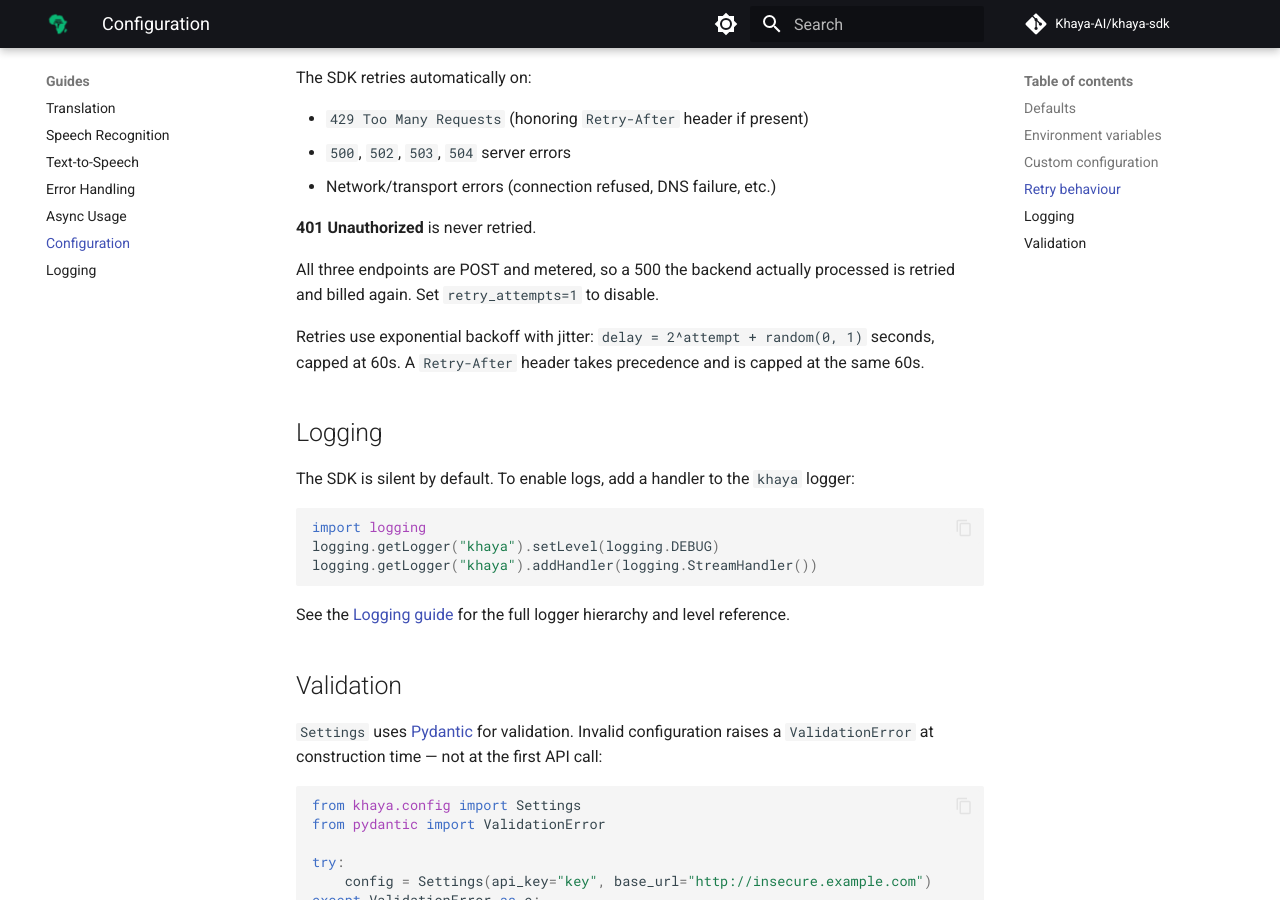
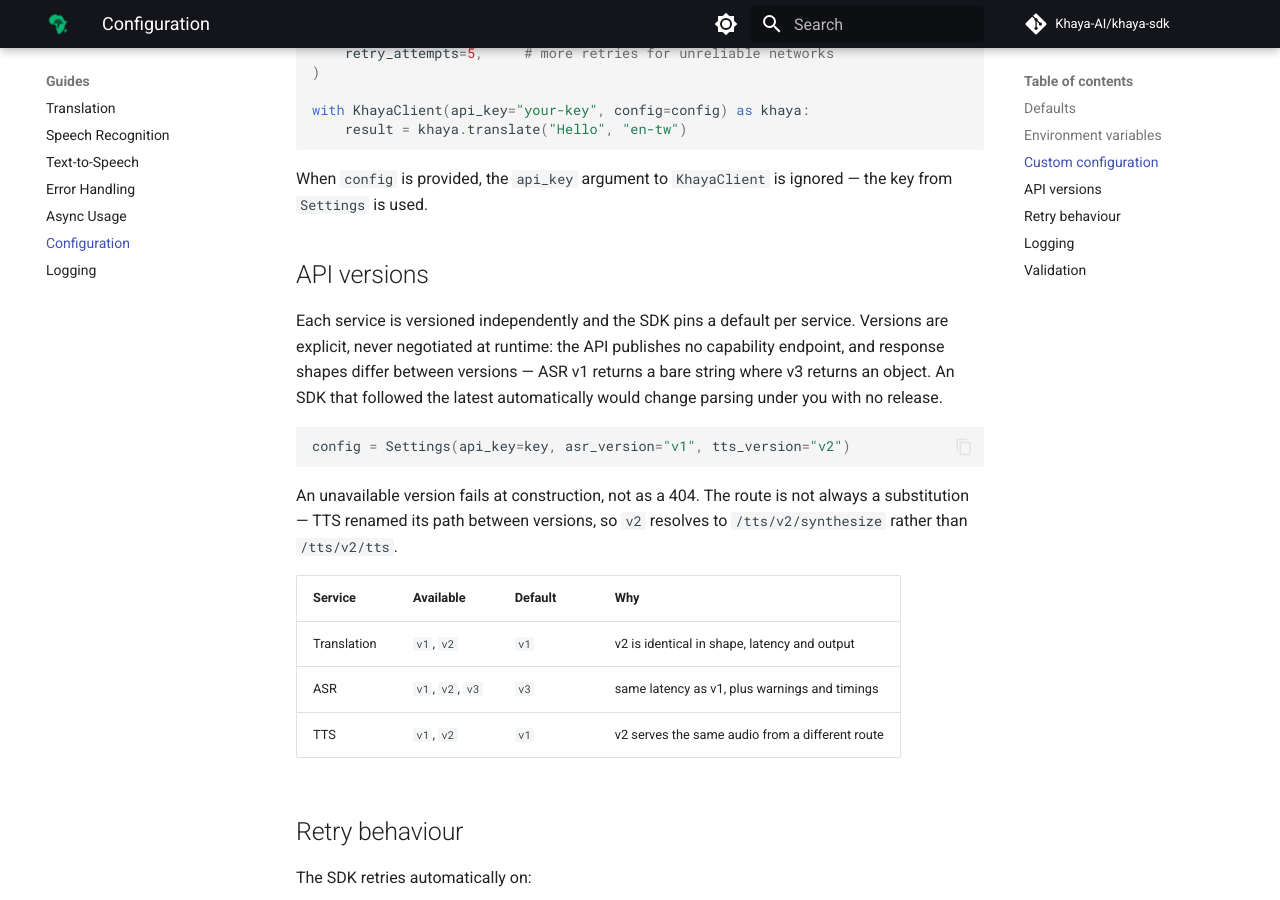
Before and after one commit to Khaya-AI/khaya-sdk, an MkDocs documentation site: the page built from docs/guides/configuration.md, in a window 1280 px wide and 900 px high, scrolled down 1907 px. Built offline with MkDocs 1.6.1 and Material for MkDocs 9.7.7, drawn with Linux system fonts in a browser that asks for light colours; comment, search, counter and statistics services are not loaded; some of the changed text lies outside the part shown.

Commit message:
feat: select the API version per service via an endpoint registry
Translation and TTS had their versions welded into an f-string and could not
be changed at all; only ASR had a knob. All three are now settable.

The registry maps (service, version) to a path rather than interpolating the
version, because a version is not a substitutable string: TTS renamed its
route, so /tts/v2/tts is a 404 while /tts/v2/synthesize works.

Versions stay explicit rather than negotiated. The API publishes no capability
endpoint — nine candidates all 404 — and response shapes differ across
versions, so following the latest automatically would change parsing under
callers with no release.

````diff
--- a/docs/guides/configuration.md
+++ b/docs/guides/configuration.md
@@ -10,7 +10,9 @@
 | `base_url` | `https://translation-api.ghananlp.org` | API base URL |
 | `timeout` | `30` | Request timeout in seconds |
 | `retry_attempts` | `3` | Number of attempts on transient failures |
+| `translation_version` | `v1` | Translation API version — `v1` or `v2` |
 | `asr_version` | `v3` | ASR API version — `v1`, `v2` or `v3` |
+| `tts_version` | `v1` | TTS API version — `v1` or `v2` |
 
 ## Environment variables
 
@@ -22,7 +24,9 @@ Every setting can come from a `KHAYA_`-prefixed environment variable:
 | `KHAYA_BASE_URL` | `base_url` |
 | `KHAYA_TIMEOUT` | `timeout` |
 | `KHAYA_RETRY_ATTEMPTS` | `retry_attempts` |
+| `KHAYA_TRANSLATION_VERSION` | `translation_version` |
 | `KHAYA_ASR_VERSION` | `asr_version` |
+| `KHAYA_TTS_VERSION` | `tts_version` |
 
 ```python
 import os
@@ -64,6 +68,28 @@ with KhayaClient(api_key="your-key", config=config) as khaya:
 ```
 
 When `config` is provided, the `api_key` argument to `KhayaClient` is ignored — the key from `Settings` is used.
+
+## API versions
+
+Each service is versioned independently and the SDK pins a default per
+service. Versions are explicit, never negotiated at runtime: the API publishes
+no capability endpoint, and response shapes differ between versions — ASR v1
+returns a bare string where v3 returns an object. An SDK that followed the
+latest automatically would change parsing under you with no release.
+
+```python
+config = Settings(api_key=key, asr_version="v1", tts_version="v2")
+```
+
+An unavailable version fails at construction, not as a 404. The route is not
+always a substitution — TTS renamed its path between versions, so `v2` resolves
+to `/tts/v2/synthesize` rather than `/tts/v2/tts`.
+
+| Service | Available | Default | Why |
+|---------|-----------|---------|-----|
+| Translation | `v1`, `v2` | `v1` | v2 is identical in shape, latency and output |
+| ASR | `v1`, `v2`, `v3` | `v3` | same latency as v1, plus warnings and timings |
+| TTS | `v1`, `v2` | `v1` | v2 serves the same audio from a different route |
 
 ## Retry behaviour
 
````
Also changed, not shown: CHANGELOG.md (+11 -0 lines), docs/internals.md (+12 -5 lines), 3 other files.
